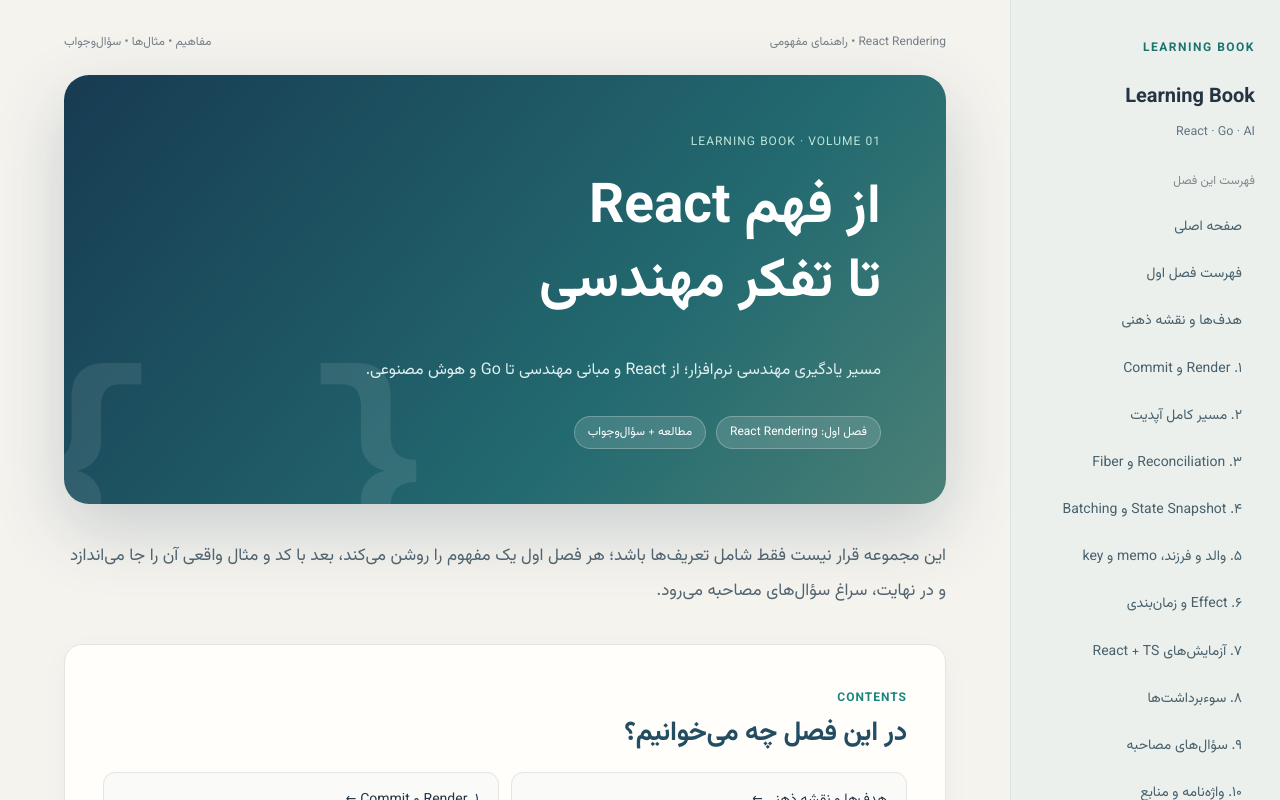
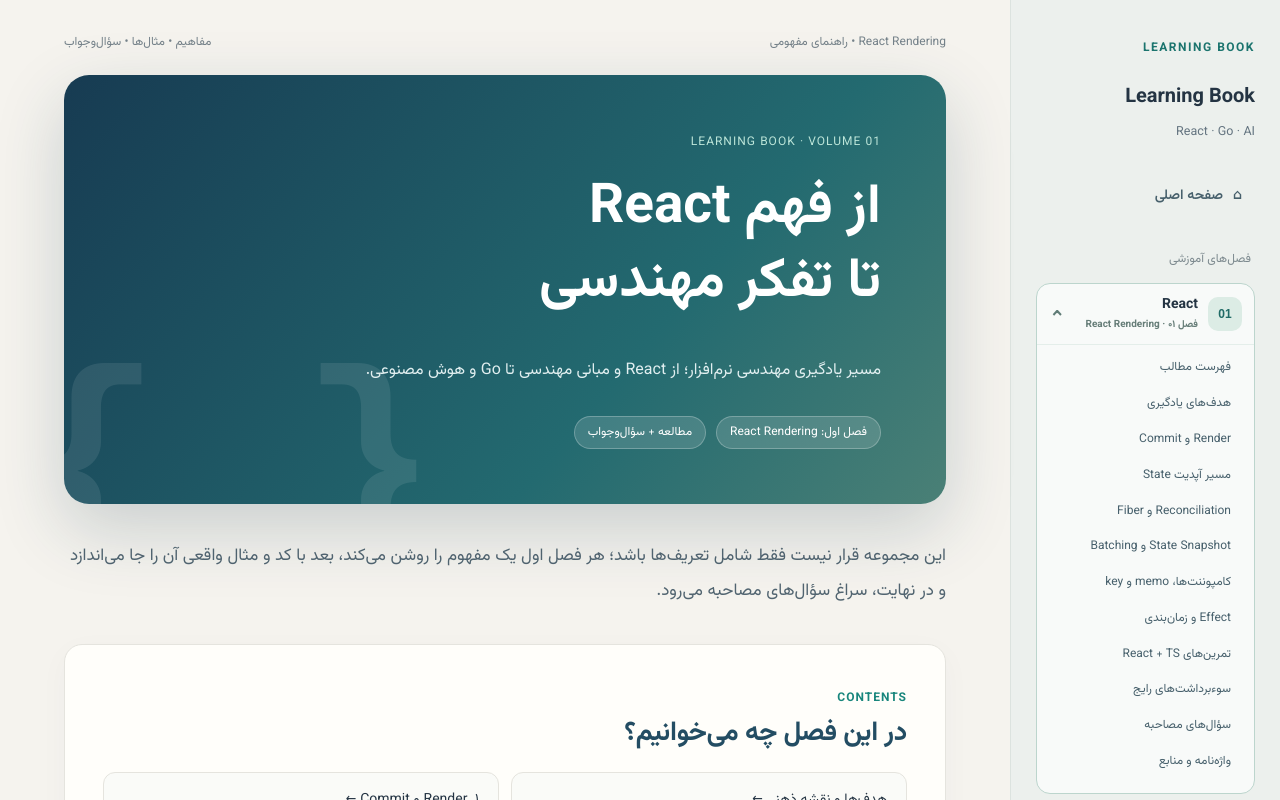
Before and after one commit to hadijaferi/learning-book, a Next.js app: page /learning-book/ in a window 1280 px wide. Shown: the top 800 px of the page. Built offline with nearby package versions, Linux system fonts and the light colour scheme.

Commit message:
Organize sidebar into collapsible learning chapters (#3)
* Organize sidebar by collapsible learning chapters

* Organize sidebar by collapsible learning chapters

* Organize sidebar by collapsible learning chapters

```diff
--- a/src/app/globals.css
+++ b/src/app/globals.css
@@ -18,3 +18,33 @@
 
 /* App shell refinements */
 .side nav{display:flex;flex-direction:column}.side nav a:focus-visible,.toc-grid a:focus-visible{outline:3px solid var(--teal);outline-offset:3px}.content{min-width:0}section[id]{scroll-margin-top:18px}@media(max-width:850px){section[id]{scroll-margin-top:80px}}
+
+/* Chapter-based, collapsible sidebar */
+.chapter-navigation{display:flex;flex-direction:column;gap:8px;margin-top:23px}
+.chapter-navigation .navlabel{margin:15px 4px 4px}
+.side .sidebar-home{display:flex;align-items:center;gap:10px;font-weight:600;padding:10px 13px}
+.sidebar-chapter{margin:0;padding:0;background:transparent;border:1px solid #d5e1dc;border-radius:14px;overflow:hidden}
+.sidebar-chapter[open]{background:#ffffffa8;border-color:#bcd5cd}
+.sidebar-chapter-heading{display:flex;align-items:center;gap:10px;padding:12px;list-style:none;cursor:pointer;line-height:1.3}
+.sidebar-chapter-heading::-webkit-details-marker{display:none}
+.sidebar-chapter-heading:focus-visible{outline:3px solid var(--teal);outline-offset:-3px}
+.sidebar-chapter-icon{display:grid;place-items:center;width:34px;height:34px;flex-shrink:0;background:#dcece5;color:#206b66;border-radius:10px;font:700 12px/1 Arial,sans-serif}
+.sidebar-chapter-title{display:flex;flex:1;flex-direction:column;gap:3px;min-width:0}
+.sidebar-chapter-title strong{font-size:14px}
+.side .sidebar-chapter-title small{display:block;font-size:10px;color:#667d78;line-height:1.5}
+.sidebar-chevron{font-size:22px;color:#607c77;transition:transform .2s ease}
+.sidebar-chapter[open] .sidebar-chevron{transform:rotate(180deg)}
+.sidebar-chapter-links{padding:4px 10px 12px 12px;border-top:1px solid #e4eeea}
+.side .sidebar-chapter-links a{display:block;font-size:12px;line-height:1.65;margin:2px 0;padding:7px 11px;border-radius:8px;border-right:2px solid transparent}
+.side .sidebar-chapter-links a:hover,.side .sidebar-chapter-links a:focus-visible{background:#e7f1ec;border-right-color:#248077;outline:none}
+.sidebar-coming-next{margin-top:22px;padding:15px 12px;border-top:1px solid #d5e1dc;font-size:12px;color:#55746e}
+.sidebar-coming-next span{font-weight:700}
+.sidebar-coming-next p{font-size:11px;line-height:1.9;margin:6px 0 0}
+@media(max-width:850px){
+  .side{position:relative}
+  .side h2,.side small,.side .navlabel,.side a,.side .status{display:revert}
+  .side .sidebar-chapter-title small{display:block}
+  .chapter-navigation{margin-top:10px}
+  .sidebar-coming-next{display:none}
+  section[id]{scroll-margin-top:18px}
+}
--- a/src/components/sidebar.tsx
+++ b/src/components/sidebar.tsx
@@ -1,16 +1,36 @@
-import { navigation } from "@/content/navigation";
+import { navigationChapters } from "@/content/navigation";
 
 export function Sidebar() {
   return (
-    <aside className="side" aria-label="ناوبری کتاب">
+    <aside className="side" aria-label="ناوبری آموزش">
       <div className="brand">LEARNING BOOK</div>
       <h2>Learning Book</h2>
       <small>React · Go · AI</small>
-      <div className="navlabel">فهرست این فصل</div>
-      <nav aria-label="فصل‌ها">
-        {navigation.map(({ id, label }) => <a key={id} href={`#${id}`}>{label}</a>)}
+      <nav className="chapter-navigation" aria-label="فصل‌ها">
+        <a className="sidebar-home" href="#top">⌂ <span>صفحه اصلی</span></a>
+        <div className="navlabel">فصل‌های آموزشی</div>
+        {navigationChapters.map((chapter, chapterIndex) => (
+          <details className="sidebar-chapter" key={chapter.id} open={chapterIndex === 0}>
+            <summary className="sidebar-chapter-heading">
+              <span className="sidebar-chapter-icon" aria-hidden="true">{String(chapterIndex + 1).padStart(2, "0")}</span>
+              <span className="sidebar-chapter-title">
+                <strong>{chapter.title}</strong>
+                <small>{chapter.description}</small>
+              </span>
+              <span className="sidebar-chevron" aria-hidden="true">⌄</span>
+            </summary>
+            <div className="sidebar-chapter-links">
+              {chapter.items.map((item) => (
+                <a key={item.id} href={`#${item.id}`}>{item.label}</a>
+              ))}
+            </div>
+          </details>
+        ))}
       </nav>
-      <div className="status">● آموزش مفهومی React همراه با سؤال‌وجواب‌های فنی</div>
+      <div className="sidebar-coming-next" aria-label="موضوعات آینده">
+        <span>موضوعات آینده</span>
+        <p>Go و AI پس از آماده‌شدن محتوای آموزشی به فهرست اضافه می‌شوند.</p>
+      </div>
     </aside>
   );
 }
--- a/src/content/navigation.ts
+++ b/src/content/navigation.ts
@@ -1,54 +1,36 @@
-export const navigation = [
+export interface NavigationItem {
+  readonly id: string;
+  readonly label: string;
+}
+
+export interface NavigationChapter {
+  readonly id: string;
+  readonly title: string;
+  readonly description: string;
+  readonly items: readonly NavigationItem[];
+}
+
+export const navigationChapters: readonly NavigationChapter[] = [
   {
-    "id": "top",
-    "label": "صفحه اصلی"
+    id: "react",
+    title: "React",
+    description: "فصل ۰۱ · React Rendering",
+    items: [
+      { id: "toc", label: "فهرست مطالب" },
+      { id: "goals", label: "هدف‌های یادگیری" },
+      { id: "concept", label: "Render و Commit" },
+      { id: "flow", label: "مسیر آپدیت State" },
+      { id: "reconcile", label: "Reconciliation و Fiber" },
+      { id: "snapshot", label: "State Snapshot و Batching" },
+      { id: "tree", label: "کامپوننت‌ها، memo و key" },
+      { id: "effects", label: "Effect و زمان‌بندی" },
+      { id: "code", label: "تمرین‌های React + TS" },
+      { id: "pitfall", label: "سوءبرداشت‌های رایج" },
+      { id: "interview", label: "سؤال‌های مصاحبه" },
+      { id: "glossary", label: "واژه‌نامه و منابع" },
+    ],
   },
-  {
-    "id": "toc",
-    "label": "فهرست فصل اول"
-  },
-  {
-    "id": "goals",
-    "label": "هدف‌ها و نقشه ذهنی"
-  },
-  {
-    "id": "concept",
-    "label": "۱. Render و Commit"
-  },
-  {
-    "id": "flow",
-    "label": "۲. مسیر کامل آپدیت"
-  },
-  {
-    "id": "reconcile",
-    "label": "۳. Reconciliation و Fiber"
-  },
-  {
-    "id": "snapshot",
-    "label": "۴. State Snapshot و Batching"
-  },
-  {
-    "id": "tree",
-    "label": "۵. والد و فرزند، memo و key"
-  },
-  {
-    "id": "effects",
-    "label": "۶. Effect و زمان‌بندی"
-  },
-  {
-    "id": "code",
-    "label": "۷. آزمایش‌های React + TS"
-  },
-  {
-    "id": "pitfall",
-    "label": "۸. سوءبرداشت‌ها"
-  },
-  {
-    "id": "interview",
-    "label": "۹. سؤال‌های مصاحبه"
-  },
-  {
-    "id": "glossary",
-    "label": "۱۰. واژه‌نامه و منابع"
-  }
-] as const;
+];
+
+// Future subjects can be added as chapters with their own items.
+// Do not show links for chapters that have no published content.
```
